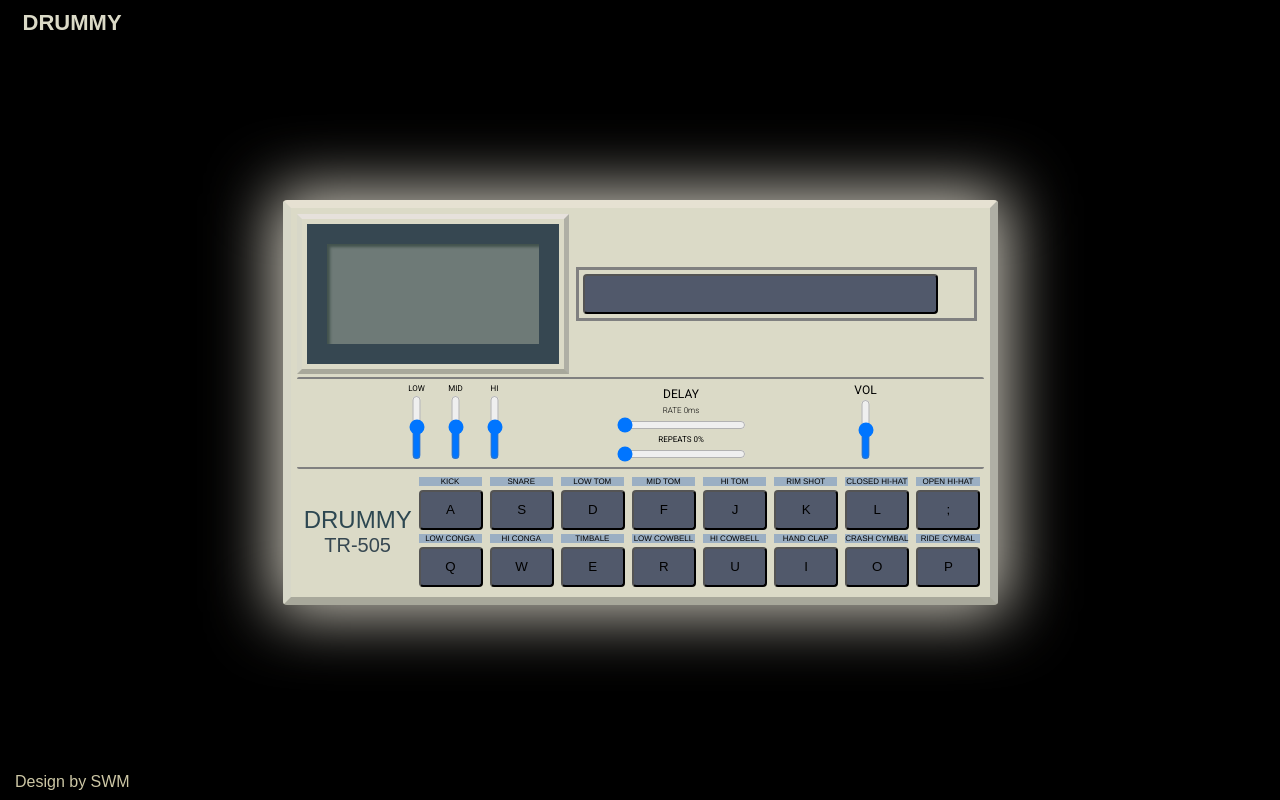
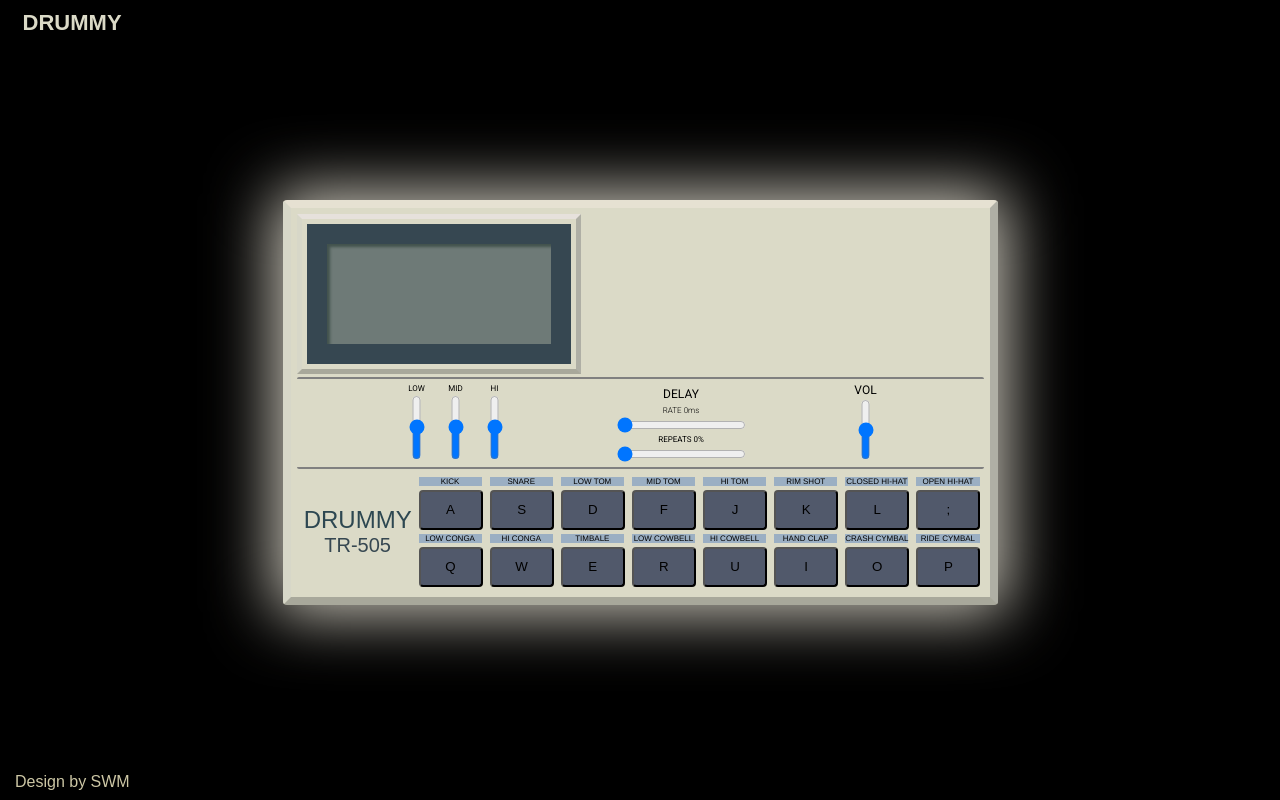
Before and after one commit to swmllry/DRUMMY-LITE, a React (Create React App) app: page /kit in a window 1280 px wide. Built offline with nearby package versions, Linux system fonts and the light colour scheme; a web font is replaced by a local one.

Commit message:
+ restored

```diff
--- a/src/components/kit/Drummy.js
+++ b/src/components/kit/Drummy.js
@@ -194,9 +194,9 @@ const Drummy = () => {
     }
     const audio = <audio id={"audiotest"} src="src/components/kit/samples/505samples/TR-505Clap.wav" autoPlay />
 
-    const testPlaybackState = (ev) => {
-        audio.play()
-    }
+    // const testPlaybackState = (ev) => {
+    //     audio.play()
+    // }
 
     return (
 
@@ -209,9 +209,9 @@ const Drummy = () => {
                     <DisplayContainer>
                         <Display display={display} />
                     </DisplayContainer>
-                    <VisualizerContainer>
+                    {/* <VisualizerContainer>
                         <TestButton onClick={testPlaybackState}/>
-                    </VisualizerContainer>
+                    </VisualizerContainer> */}
 
                 </TopRow>
 
```
